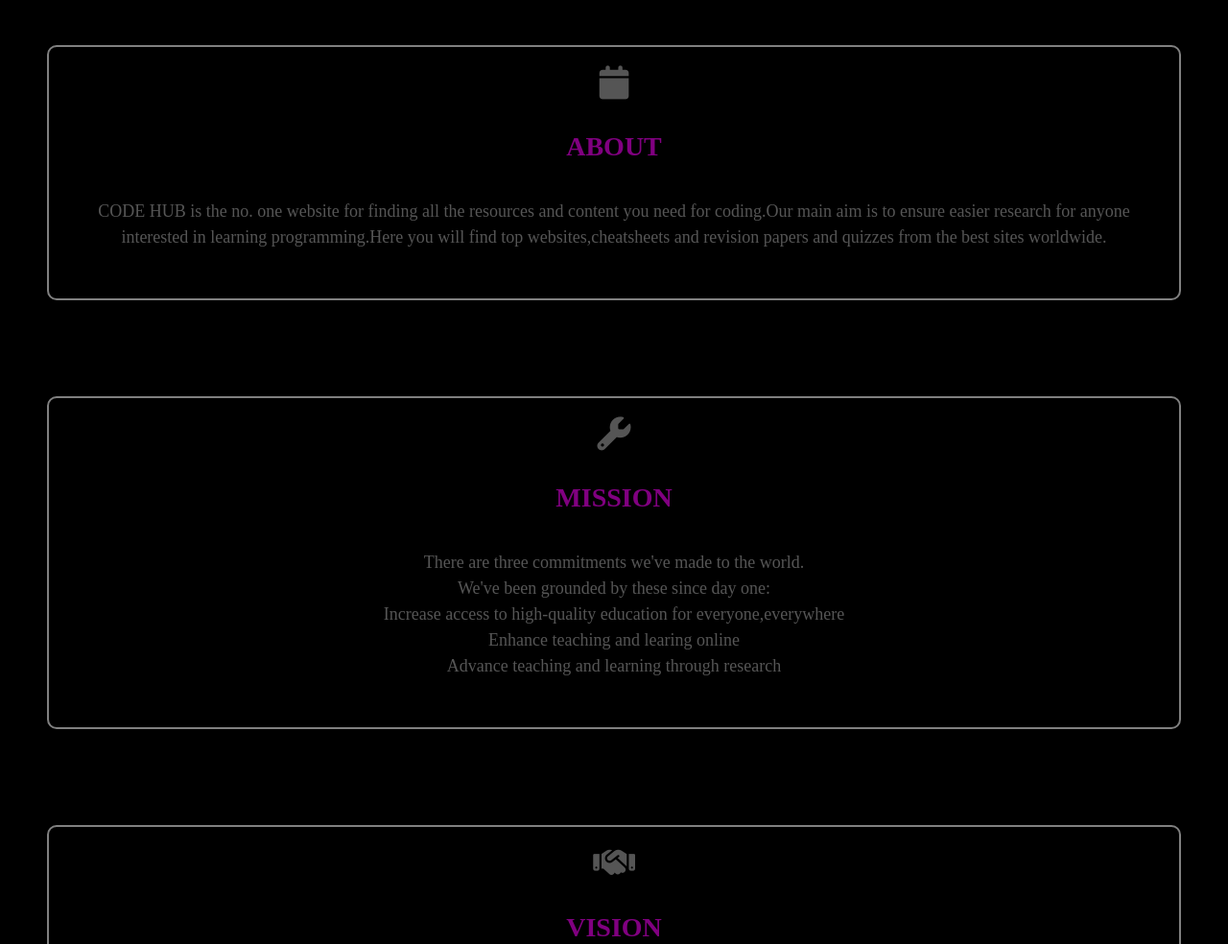
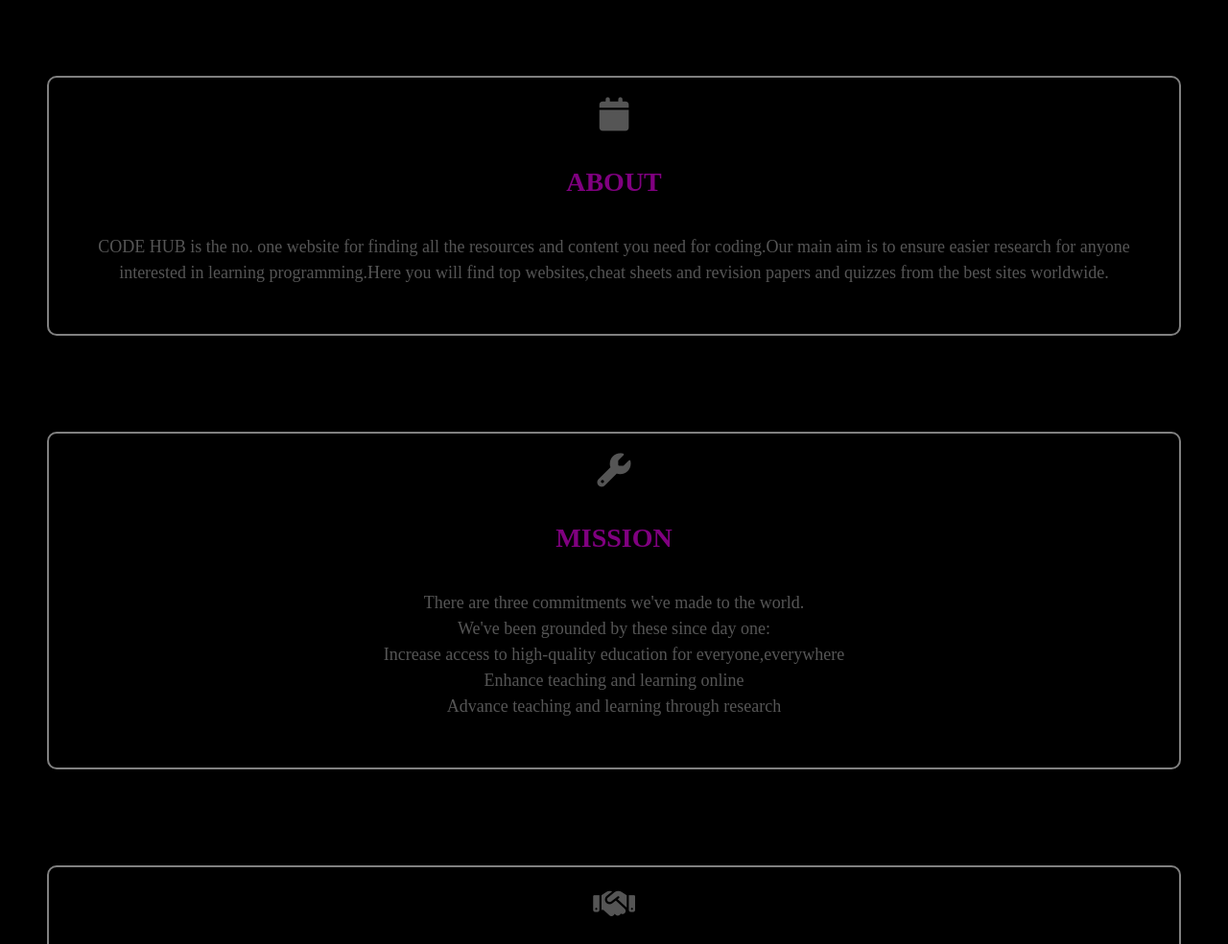
Before and after one commit to Angela-Kerubo/CodeHub-Website, a plain HTML site: page about.html in a window 1280 px wide. Shown: the part 116-1100 px from the top of the page at 96% size. Drawn offline with Linux system fonts and the light colour scheme.

Commit message:
Update about.html

```diff
--- a/about.html
+++ b/about.html
@@ -1,3 +1,4 @@
+<!DOCTYPE html>
 <html class="html">
     <head>
         <title>About Us</title>
@@ -19,7 +20,7 @@
                     <p>
                         CODE HUB is the no. one website for finding all the resources and content you need for
                         coding.Our main aim is to ensure easier research for anyone interested in learning
-                        programming.Here you will find top websites,cheatsheets and revision papers and quizzes
+                        programming.Here you will find top websites,cheat sheets and revision papers and quizzes
                         from the best sites worldwide.
                     </p>
                     </div>
@@ -35,12 +36,12 @@
                         There are three commitments we've made to the world.<br>
                         We've been grounded by these since day one:<br>
                             Increase access to high-quality education for everyone,everywhere<br>
-                            Enhance teaching and learing online<br>
+                            Enhance teaching and learning online<br>
                             Advance teaching and learning through research<br>
                     </p>
                     </div>
                 </div>
-            </div>
+
             <div class="about">
                 <div class="card">
                     <div class="icon">
@@ -55,8 +56,6 @@
                     </p>
                     </div>
                 </div>
-            </div>
-        </div>
         </section>
 
         <section class="team">
```
